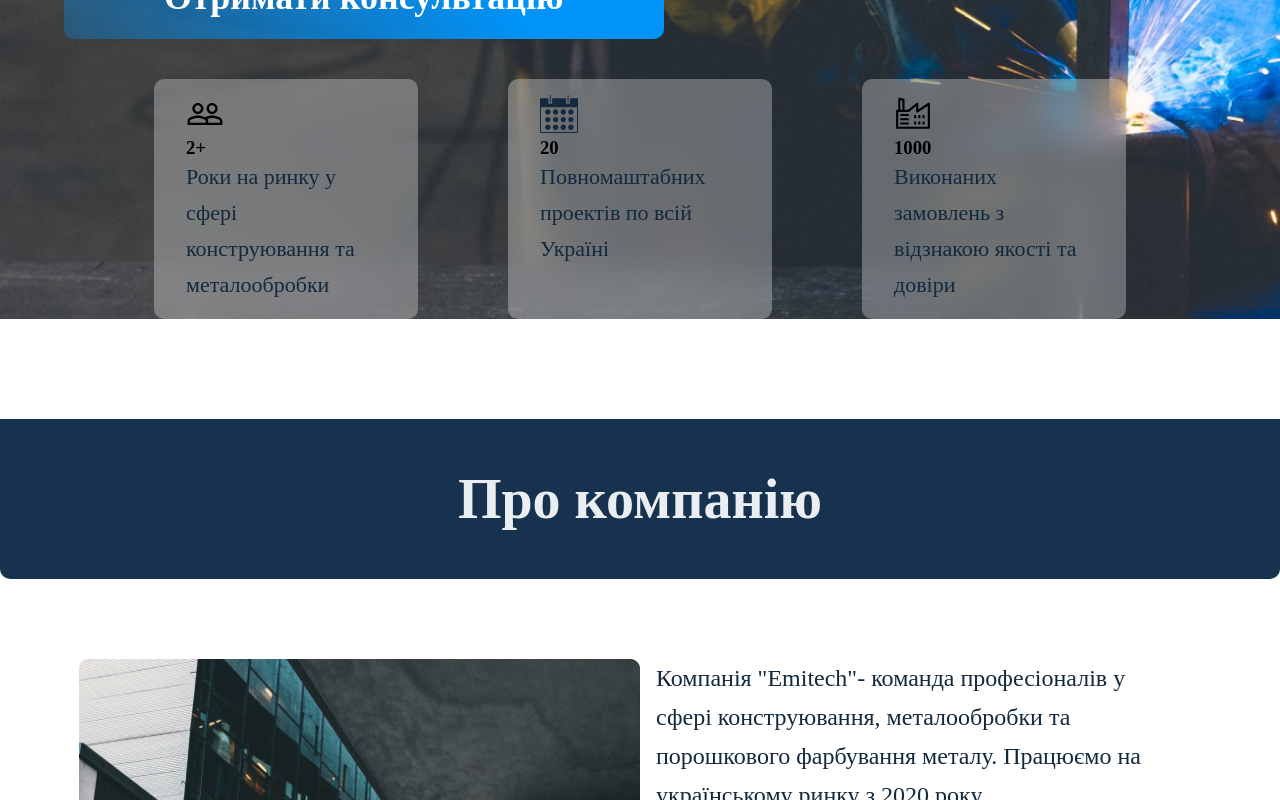
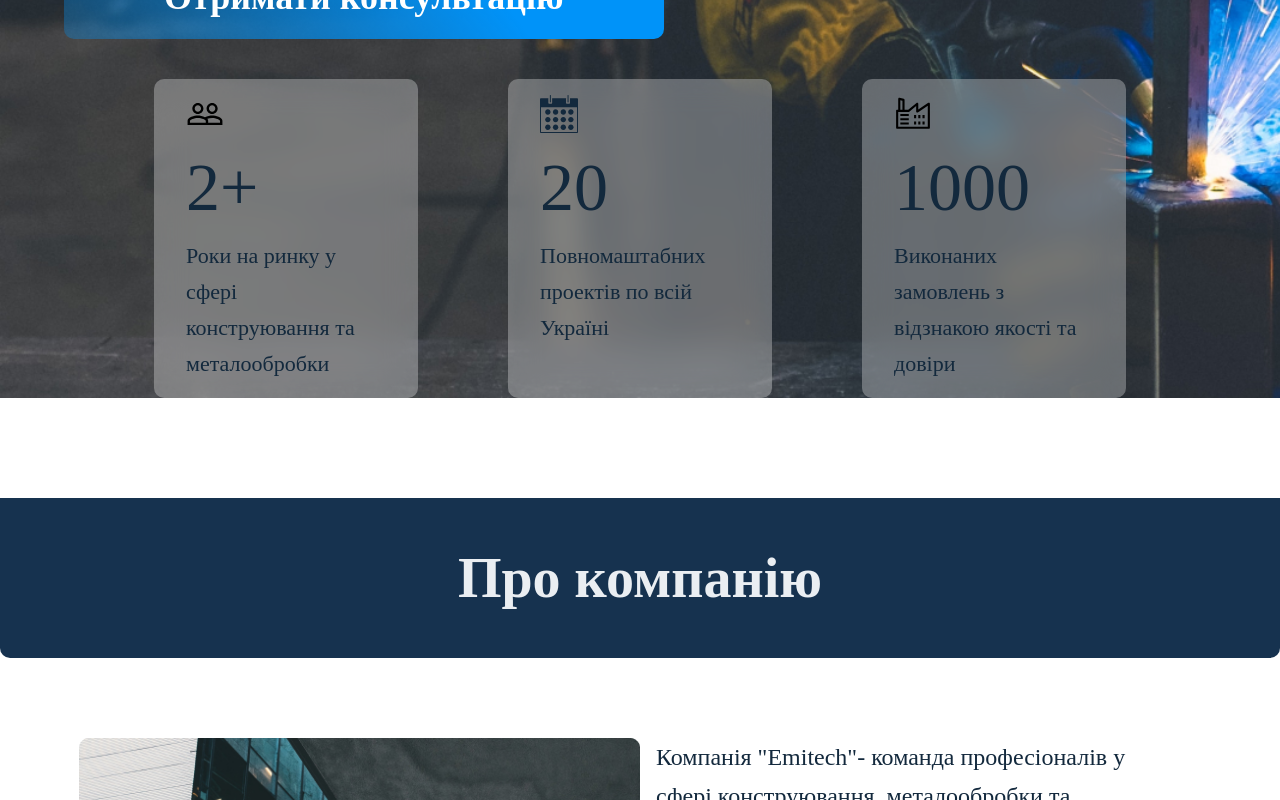
Before and after one commit to tatarynrm/marina_yakhno, a React (Create React App) app: page / in a window 1280 px wide. Shown: the part 800-1600 px from the top of the page. Built offline with nearby package versions, Linux system fonts and the light colour scheme; a web font is replaced by a local one.

Commit message:
font size to h3 hero

```diff
--- a/src/components/hero-cards/HeroCards.scss
+++ b/src/components/hero-cards/HeroCards.scss
@@ -21,16 +21,18 @@
       font-weight: 400;
       font-size: 22px;
       line-height: 36px;
-
-      /* dark blue */
-
       color: #13293d;
-
-      /* Inside auto layout */
-
       flex: none;
       order: 0;
       flex-grow: 1;
+    }
+    h3 {
+      font-family: "Oswald";
+      font-style: normal;
+      font-weight: 400;
+      font-size: 68px;
+      line-height: 101px;
+      color: #13293d;
     }
   }
 }
```
